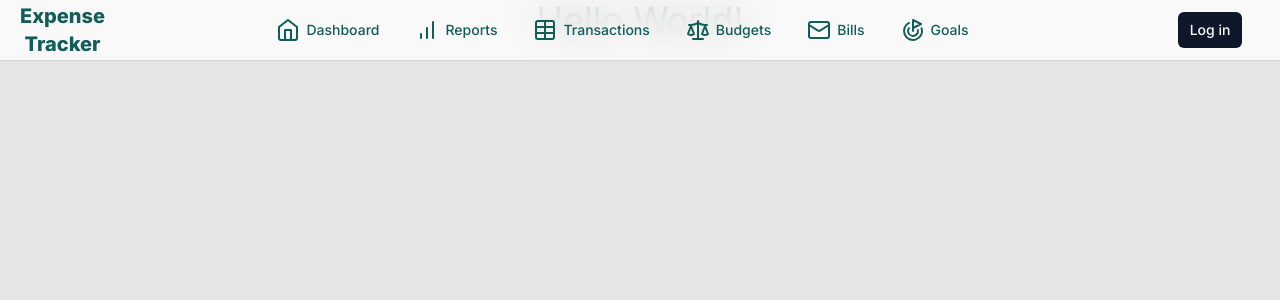
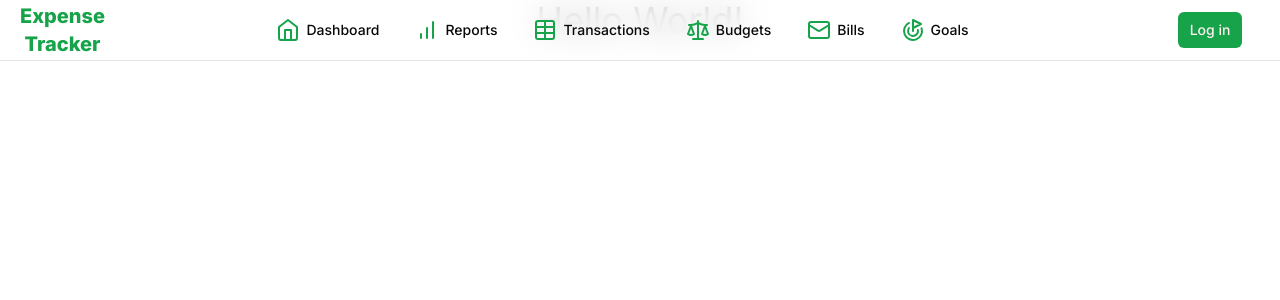
Before and after one commit to brianhadskis/expense-tracker, a Next.js app: page / in a window 1280 px wide. Shown: the top 300 px of the page. Built offline with nearby package versions, Linux system fonts and the light colour scheme; no server answers.

Commit message:
feature: switched to the default green theme provided by shadcn-ui for now - changed tailwind classes to use the css variables provided by shadcn-ui - this should allow for better (and easier) consistency between the shadcn-ui components and the rest of the app

```diff
--- a/app/globals.css
+++ b/app/globals.css
@@ -5,64 +5,47 @@
 @layer base {
   :root {
     --background: 0 0% 100%;
-    --foreground: 222.2 84% 4.9%;
-
+    --foreground: 240 10% 3.9%;
     --card: 0 0% 100%;
-    --card-foreground: 222.2 84% 4.9%;
-
+    --card-foreground: 240 10% 3.9%;
     --popover: 0 0% 100%;
-    --popover-foreground: 222.2 84% 4.9%;
-
-    --primary: 222.2 47.4% 11.2%;
-    --primary-foreground: 210 40% 98%;
-
-    --secondary: 210 40% 96.1%;
-    --secondary-foreground: 222.2 47.4% 11.2%;
-
-    --muted: 210 40% 96.1%;
-    --muted-foreground: 215.4 16.3% 46.9%;
-
-    --accent: 210 40% 96.1%;
-    --accent-foreground: 222.2 47.4% 11.2%;
-
+    --popover-foreground: 240 10% 3.9%;
+    --primary: 142.1 76.2% 36.3%;
+    --primary-foreground: 355.7 100% 97.3%;
+    --secondary: 240 4.8% 95.9%;
+    --secondary-foreground: 240 5.9% 10%;
+    --muted: 240 4.8% 95.9%;
+    --muted-foreground: 240 3.8% 46.1%;
+    --accent: 240 4.8% 95.9%;
+    --accent-foreground: 240 5.9% 10%;
     --destructive: 0 84.2% 60.2%;
-    --destructive-foreground: 210 40% 98%;
-
-    --border: 214.3 31.8% 91.4%;
-    --input: 214.3 31.8% 91.4%;
-    --ring: 222.2 84% 4.9%;
-
+    --destructive-foreground: 0 0% 98%;
+    --border: 240 5.9% 90%;
+    --input: 240 5.9% 90%;
+    --ring: 142.1 76.2% 36.3%;
     --radius: 0.5rem;
   }
 
   .dark {
-    --background: 222.2 84% 4.9%;
-    --foreground: 210 40% 98%;
-
-    --card: 222.2 84% 4.9%;
-    --card-foreground: 210 40% 98%;
-
-    --popover: 222.2 84% 4.9%;
-    --popover-foreground: 210 40% 98%;
-
-    --primary: 210 40% 98%;
-    --primary-foreground: 222.2 47.4% 11.2%;
-
-    --secondary: 217.2 32.6% 17.5%;
-    --secondary-foreground: 210 40% 98%;
-
-    --muted: 217.2 32.6% 17.5%;
-    --muted-foreground: 215 20.2% 65.1%;
-
-    --accent: 217.2 32.6% 17.5%;
-    --accent-foreground: 210 40% 98%;
-
+    --background: 20 14.3% 4.1%;
+    --foreground: 0 0% 95%;
+    --card: 24 9.8% 10%;
+    --card-foreground: 0 0% 95%;
+    --popover: 0 0% 9%;
+    --popover-foreground: 0 0% 95%;
+    --primary: 142.1 70.6% 45.3%;
+    --primary-foreground: 144.9 80.4% 10%;
+    --secondary: 240 3.7% 15.9%;
+    --secondary-foreground: 0 0% 98%;
+    --muted: 0 0% 15%;
+    --muted-foreground: 240 5% 64.9%;
+    --accent: 12 6.5% 15.1%;
+    --accent-foreground: 0 0% 98%;
     --destructive: 0 62.8% 30.6%;
-    --destructive-foreground: 210 40% 98%;
-
-    --border: 217.2 32.6% 17.5%;
-    --input: 217.2 32.6% 17.5%;
-    --ring: 212.7 26.8% 83.9%;
+    --destructive-foreground: 0 85.7% 97.3%;
+    --border: 240 3.7% 15.9%;
+    --input: 240 3.7% 15.9%;
+    --ring: 142.4 71.8% 29.2%;
   }
 }
 
--- a/app/page.tsx
+++ b/app/page.tsx
@@ -1,6 +1,6 @@
 export default function Home() {
   return (
-    <main className="h-screen bg-neutral-200 dark:bg-neutral-950">
+    <main className="h-screen bg-background">
       <h1 className="text-4xl text-center">Hello World!</h1>
     </main>
   );
--- a/components/header.tsx
+++ b/components/header.tsx
@@ -10,13 +10,13 @@ export default async function Header() {
   const session = await getServerSession();
   const user = session?.user;
   return (
-    <header className="fixed top-0 w-full bg-white/75 dark:bg-neutral-800/75 backdrop-blur-lg transition-all text-teal-800 dark:text-teal-500 border-b border-neutral-300 dark:border-neutral-600">
+    <header className="fixed top-0 w-full bg-background/75 backdrop-blur-lg transition-all text-foreground border-b border-border">
       <div className="flex items-center justify-between mx-auto">
         <div className="pl-5 w-35 flex flex-col">
-          <h1 className="text-lg font-extrabold lg:text-xl text-center">
+          <h1 className="text-lg text-primary font-extrabold lg:text-xl text-center">
             Expense
           </h1>
-          <h1 className="text-lg font-extrabold lg:text-xl text-center">
+          <h1 className="text-lg text-primary font-extrabold lg:text-xl text-center">
             Tracker
           </h1>
         </div>
--- a/components/navbar.tsx
+++ b/components/navbar.tsx
@@ -15,7 +15,7 @@ import { cn } from "@/lib/utils";
 export default function Navbar() {
   const pathName = usePathname();
   return (
-    <NavigationMenu className="list-none gap-1 bg-white/75 dark:bg-neutral-800/75 sm:bg-transparent sm:dark:bg-transparent">
+    <NavigationMenu className="list-none gap-1 bg-background/75 sm:bg-transparent sm:dark:bg-transparent">
       {NAVIGATION.map((nav) => {
         const isActive = nav.href === pathName;
         const NavIcon = nav.icon;
@@ -30,7 +30,7 @@ export default function Navbar() {
                   className: cn("gap-1.5"),
                 })}
               >
-                <NavIcon />
+                <NavIcon className="text-primary" />
                 <p className="hidden lg:flex">{nav.name}</p>
               </Link>
             </NavigationMenuLink>
```
